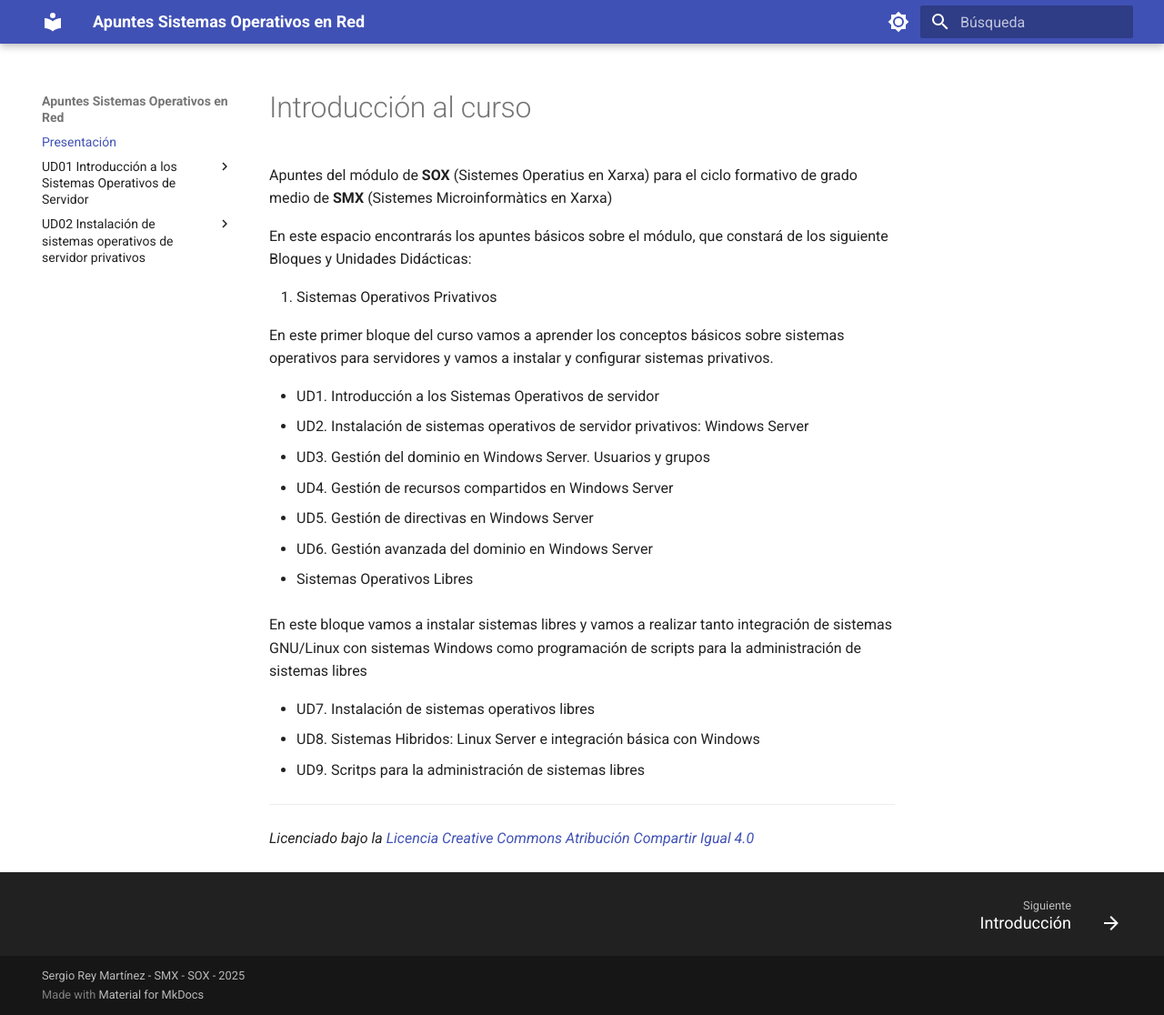
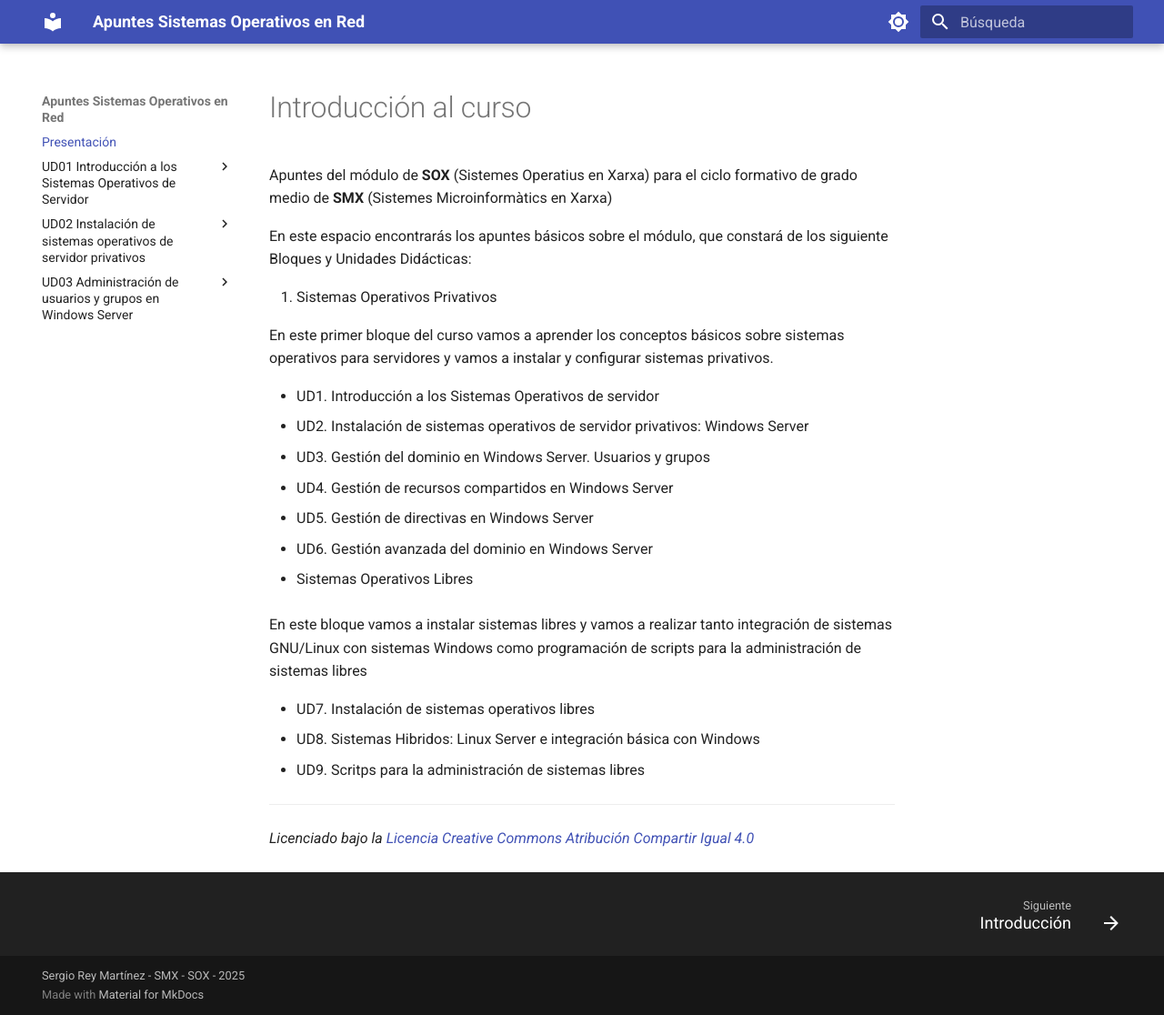
Before and after one commit to apuntes-sergio/sox, an MkDocs documentation site: the page built from docs/index.md, in a window 1280 px wide and 1116 px high. Shown: the whole window at 91% size. Built offline with MkDocs 1.6.1 and Material for MkDocs 9.7.7, drawn with Linux system fonts in a browser that asks for light colours.

Commit message:
publidado UD03 Administracion de usuarios

```diff
--- a/mkdocs.yml
+++ b/mkdocs.yml
@@ -85,14 +85,14 @@ nav:
     - 02_07_practica_gns3_mikrotik.md
 
 
-#   - UD03 Administración de usuarios y grupos en Windows Server:
-#     - 03_01_objetos_dominios.md
-#     - 03_02_usuarios.md
-#     - 03_03_grupos.md
-#     - 03_04_equipos.md
-#     - 03_05_unidades_organizativas.md
-#     - 03_06_herramientas_administracion.md
-#     - 03_07_perfiles_usuarios.md
+  - UD03 Administración de usuarios y grupos en Windows Server:
+    - 03_01_objetos_dominios.md
+    - 03_02_usuarios.md
+    - 03_03_grupos.md
+    - 03_04_equipos.md
+    - 03_05_unidades_organizativas.md
+    - 03_06_herramientas_administracion.md
+    - 03_07_perfiles_usuarios.md
 
 #   - UD04 Gestión de recursos compartidos en Windows Server:
 #     - 04_01_permisos_derechos.md
```
